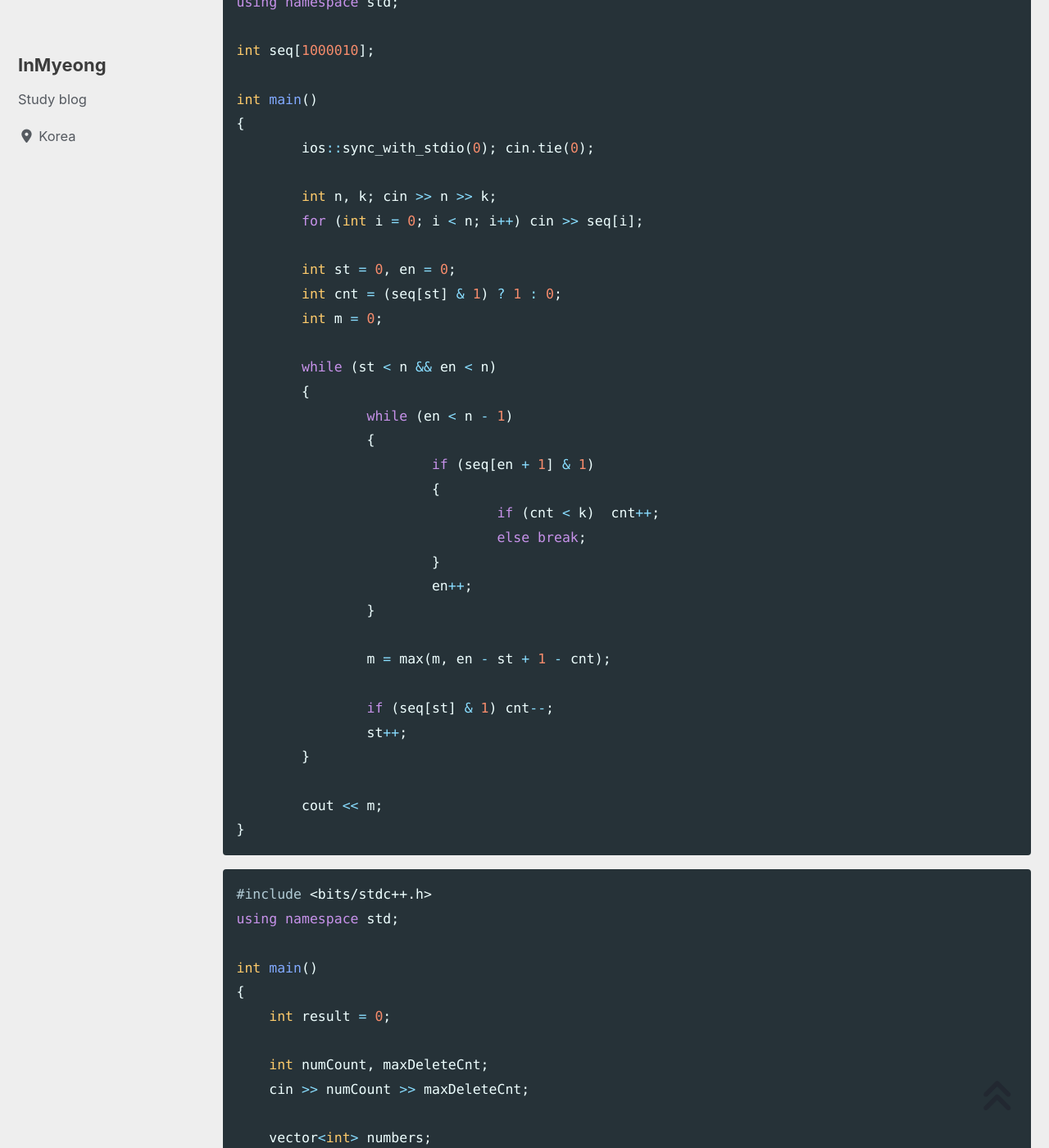
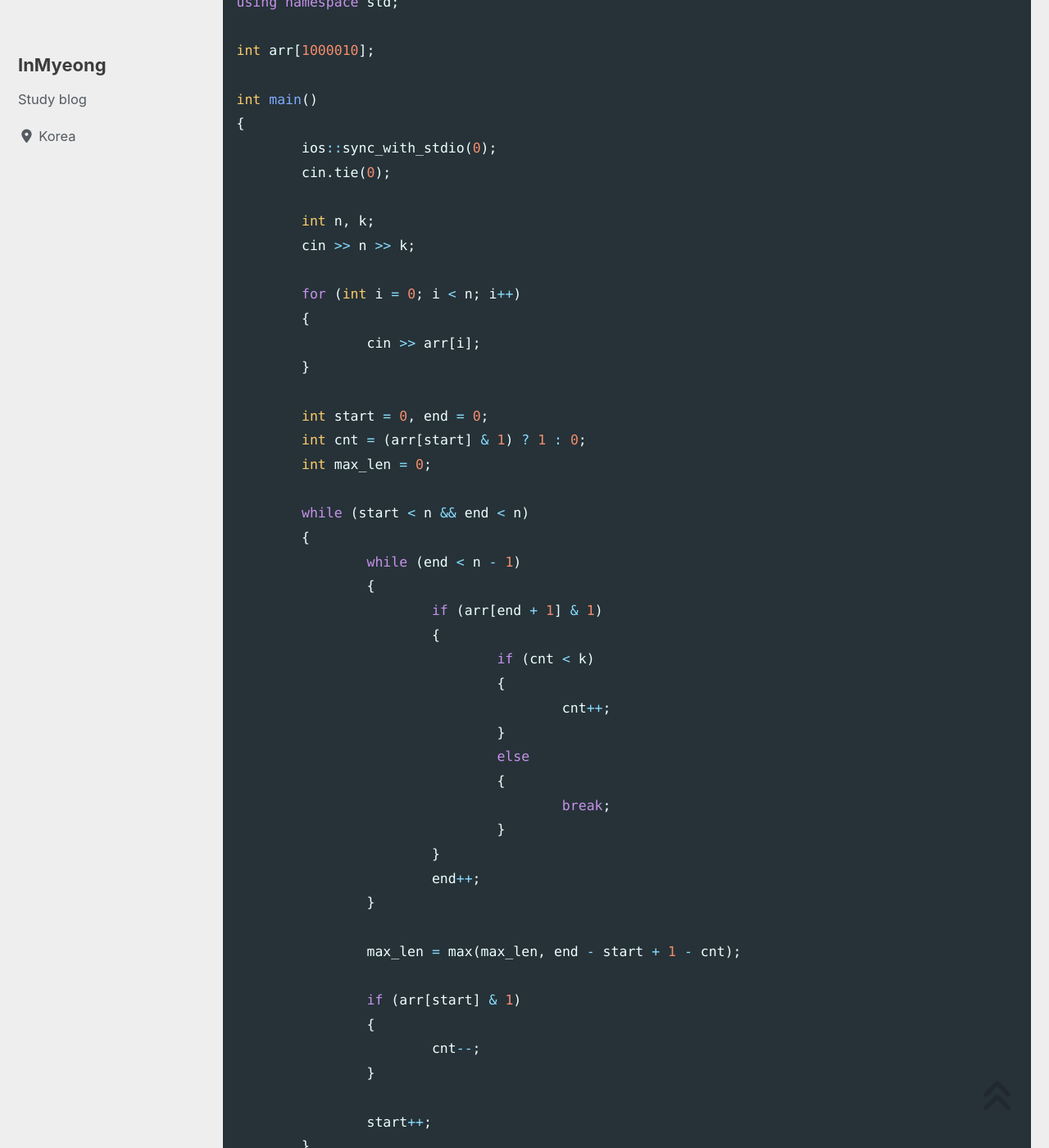
Before and after one commit to devMyeong/devMyeong.github.io, a Jekyll site: the page built from _posts/codingTest/2023-04-30-나만의문제집.md, in a window 1280 px wide and 1400 px high, scrolled down 44782 px. Shown: the whole window at 82% size. Built offline with Jekyll 4.4.1, drawn with Linux system fonts in a browser that asks for light colours; cached includes are drawn as plain includes; nearby versions of some CDN libraries; some web fonts are replaced; comment, search, counter and statistics services are not loaded.

Commit message:
Chore : 수정

````diff
--- a/_posts/codingTest/2023-04-30-나만의문제집.md
+++ b/_posts/codingTest/2023-04-30-나만의문제집.md
@@ -1365,38 +1365,54 @@ int main()
 #include <bits/stdc++.h>
 using namespace std;
 
-int seq[1000010];
+int arr[1000010];
 
 int main()
 {
-	ios::sync_with_stdio(0); cin.tie(0);
-
-	int n, k; cin >> n >> k;
-	for (int i = 0; i < n; i++) cin >> seq[i];
-
-	int st = 0, en = 0;
-	int cnt = (seq[st] & 1) ? 1 : 0;
-	int m = 0;
-
-	while (st < n && en < n)
-	{
-		while (en < n - 1)
-		{
-			if (seq[en + 1] & 1)
+	ios::sync_with_stdio(0);
+	cin.tie(0);
+
+	int n, k;
+	cin >> n >> k;
+
+	for (int i = 0; i < n; i++)
+	{
+		cin >> arr[i];
+	}
+
+	int start = 0, end = 0;
+	int cnt = (arr[start] & 1) ? 1 : 0;
+	int max_len = 0;
+
+	while (start < n && end < n)
+	{
+		while (end < n - 1)
+		{
+			if (arr[end + 1] & 1)
 			{
-				if (cnt < k)  cnt++;
-				else break;
+				if (cnt < k)
+				{
+					cnt++;
+				}
+				else
+				{
+					break;
+				}
 			}
-			en++;
-		}
-
-		m = max(m, en - st + 1 - cnt);
-
-		if (seq[st] & 1) cnt--;
-		st++;
-	}
-
-	cout << m;
+			end++;
+		}
+
+		max_len = max(max_len, end - start + 1 - cnt);
+
+		if (arr[start] & 1)
+		{
+			cnt--;
+		}
+
+		start++;
+	}
+
+	cout << max_len;
 }
 ```
 
````
